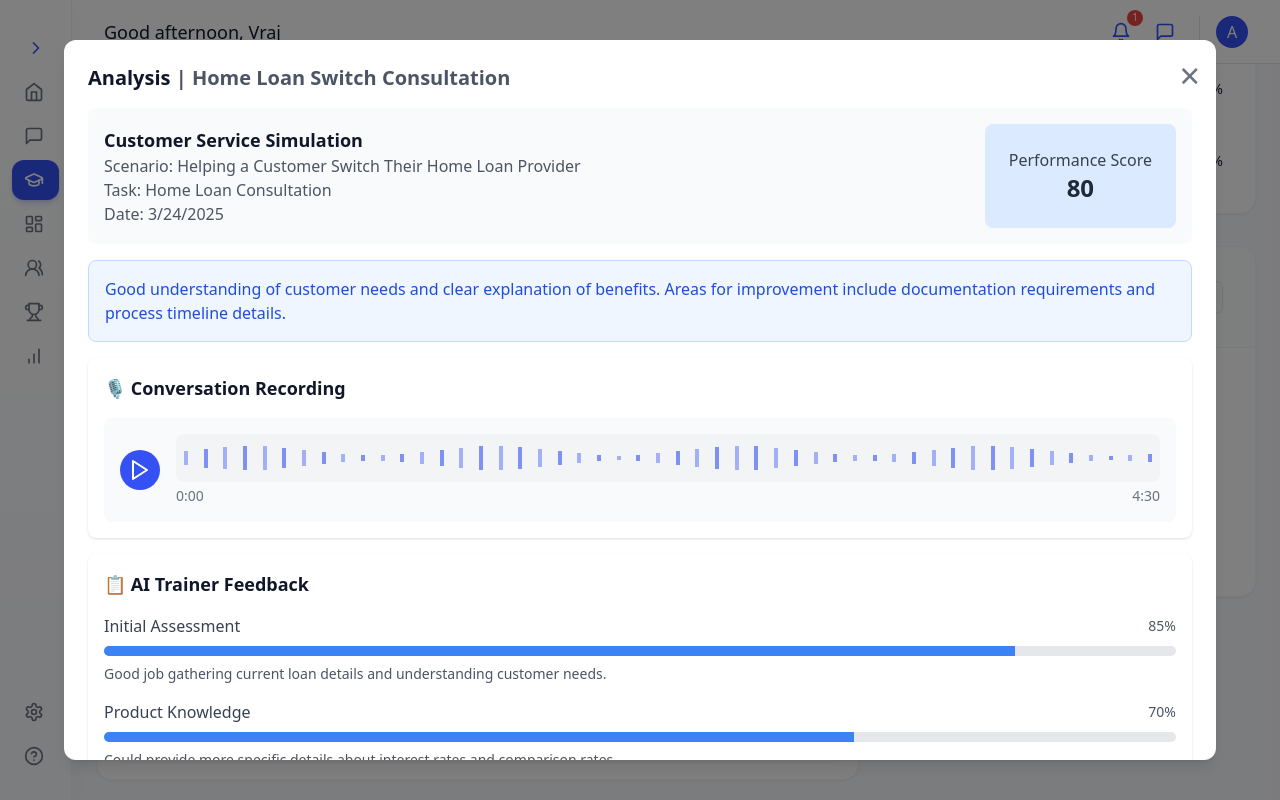
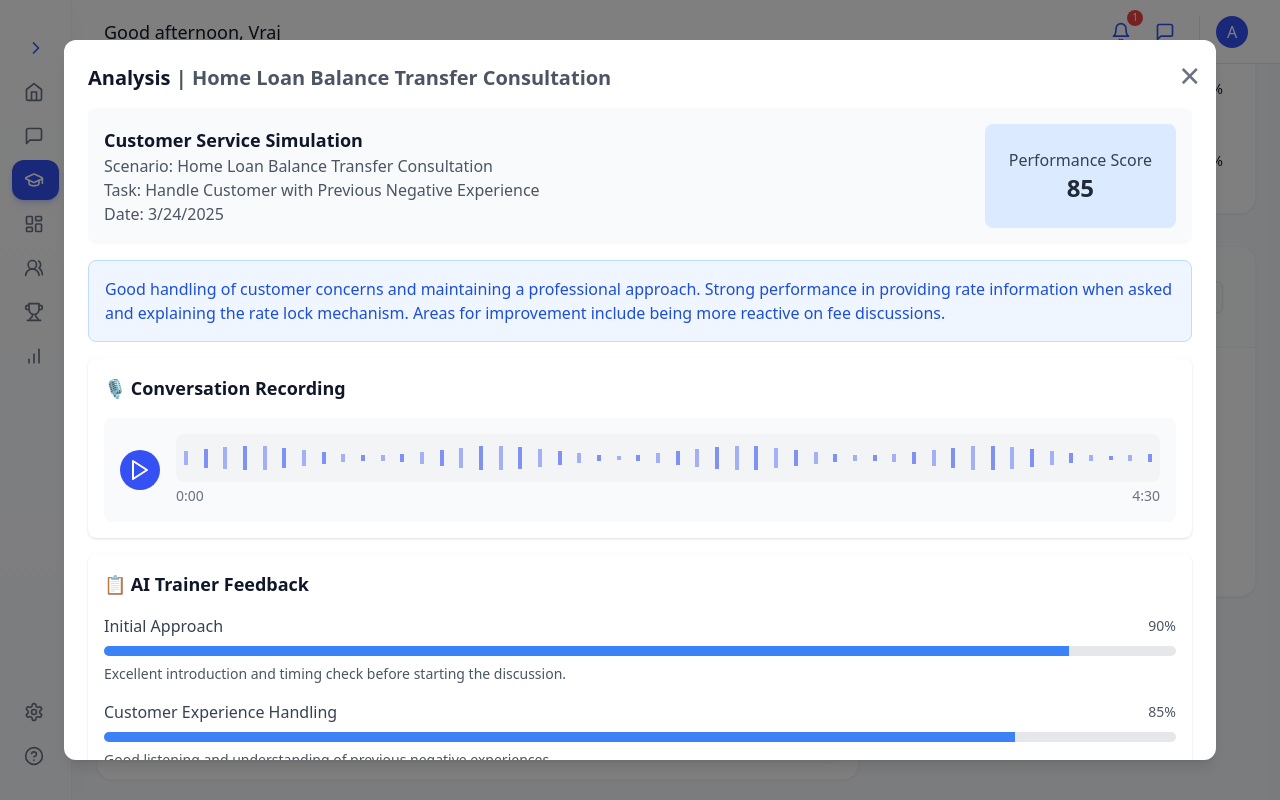
Before and after one commit to astrico-ai/product-ui, a React (Vite) app: page /training in a window 1280 px wide. Both pictures are taken after a click on the button 1203 px from the left and 1021 px from the top of the page. Shown: the part 621-1421 px from the top of the page. Built offline with nearby package versions, Linux system fonts and the light colour scheme.

Commit message:
Added Report Changes to ABC Training

```diff
--- a/src/components/TrainingReportModal.jsx
+++ b/src/components/TrainingReportModal.jsx
@@ -17,26 +17,26 @@ export function TrainingReportModal({ isOpen, onClose, scenario }) {
 
         <div className="p-6">
           <div className="flex justify-between items-center">
-            <h2 className="text-xl font-semibold">Analysis <span className="text-gray-600">| Home Loan Switch Consultation</span></h2>
+            <h2 className="text-xl font-semibold">Analysis <span className="text-gray-600">| Home Loan Balance Transfer Consultation</span></h2>
           </div>
 
           <div className="mt-4 p-4 bg-gray-50 rounded-lg flex justify-between items-center">
             <div>
               <h3 className="text-lg font-bold">Customer Service Simulation</h3>
-              <p className="text-gray-600">Scenario: Helping a Customer Switch Their Home Loan Provider</p>
-              <p className="text-gray-600">Task: Home Loan Consultation</p>
+              <p className="text-gray-600">Scenario: Home Loan Balance Transfer Consultation</p>
+              <p className="text-gray-600">Task: Handle Customer with Previous Negative Experience</p>
               <p className="text-gray-600">Date: {new Date().toLocaleDateString()}</p>
             </div>
             <div className="p-6 bg-blue-100 rounded-lg text-center">
               <h4 className="text-gray-700 font-medium">Performance Score</h4>
-              <p className="text-2xl font-bold text-gray-800">80</p>
+              <p className="text-2xl font-bold text-gray-800">85</p>
             </div>
           </div>
 
           {/* Warning Box */}
           <div className="mt-4 p-4 bg-blue-50 border border-blue-200 rounded-lg">
             <p className="text-blue-700">
-              Good understanding of customer needs and clear explanation of benefits. Areas for improvement include documentation requirements and process timeline details.
+              Good handling of customer concerns and maintaining a professional approach. Strong performance in providing rate information when asked and explaining the rate lock mechanism. Areas for improvement include being more reactive on fee discussions.
             </p>
           </div>
 
@@ -81,11 +81,11 @@ export function TrainingReportModal({ isOpen, onClose, scenario }) {
               <h3 className="text-lg font-bold mb-4">📋 AI Trainer Feedback</h3>
               <div className="space-y-4">
                 {[
-                  { name: 'Initial Assessment', score: 85, color: 'bg-blue-500', tip: 'Good job gathering current loan details and understanding customer needs.' },
-                  { name: 'Product Knowledge', score: 70, color: 'bg-blue-500', tip: 'Could provide more specific details about interest rates and comparison rates.' },
-                  { name: 'Cost Benefit Analysis', score: 90, color: 'bg-blue-500', tip: 'Excellent breakdown of potential savings and switching costs.' },
-                  { name: 'Documentation Guide', score: 75, color: 'bg-blue-500', tip: 'Clear explanation of required documents, but missed mentioning income verification requirements.' },
-                  { name: 'Next Steps Clarity', score: 80, color: 'bg-blue-500', tip: 'Well-structured explanation of the application process and timeline.' }
+                  { name: 'Initial Approach', score: 90, color: 'bg-blue-500', tip: 'Excellent introduction and timing check before starting the discussion.' },
+                  { name: 'Customer Experience Handling', score: 85, color: 'bg-blue-500', tip: 'Good listening and understanding of previous negative experiences.' },
+                  { name: 'Rate Discussion', score: 95, color: 'bg-blue-500', tip: 'Excellent handling of rate inquiry - provided clear range and explained rate lock mechanism when asked.' },
+                  { name: 'Fee Transparency', score: 80, color: 'bg-blue-500', tip: 'Well handled - discussed fees only when specifically asked by the customer.' },
+                  { name: 'Process Explanation', score: 95, color: 'bg-blue-500', tip: 'Clear explanation of RM visit and documentation process when asked about next steps.' }
                 ].map((category) => (
                   <div key={category.name}>
                     <div className="flex justify-between items-center mb-2">
@@ -107,13 +107,13 @@ export function TrainingReportModal({ isOpen, onClose, scenario }) {
             {/* Soft Skills */}
             <div className="p-4 bg-white shadow rounded-lg">
               <h3 className="text-lg font-bold mb-4">💬 Soft Skills</h3>
-              <p className="text-gray-600 mb-4">A breakdown of how you handled the consultation</p>
+              <p className="text-gray-600 mb-4">Assessment of behavioral traits during consultation</p>
               <div className="grid grid-cols-2 gap-4">
                 {[
-                  { name: 'Financial Empathy', passed: true, feedback: 'Showed understanding of customer\'s financial situation and concerns.' },
-                  { name: 'Product Clarity', passed: true, feedback: 'Clear explanation of loan features and benefits.' },
-                  { name: 'Risk Communication', passed: true, feedback: 'Well-explained potential risks and considerations.' },
-                  { name: 'Process Guidance', passed: false, feedback: 'Could improve on explaining the step-by-step switching process.' }
+                  { name: 'Professional Demeanor', passed: true, feedback: 'Maintained polite and professional approach throughout the conversation.' },
+                  { name: 'Appropriate Empathy', passed: true, feedback: 'Showed right amount of sympathy without overdoing it.' },
+                  { name: 'Reactive Approach', passed: false, feedback: 'Occasionally provided information before customer specifically asked.' },
+                  { name: 'Process Clarity', passed: true, feedback: 'Clear explanation of next steps and RM visit when asked.' }
                 ].map((skill) => (
                   <div key={skill.name} className="p-4 bg-gray-50 rounded-lg">
                     <div className="flex items-center gap-2 mb-2">
--- a/src/pages/Training.jsx
+++ b/src/pages/Training.jsx
@@ -57,8 +57,8 @@ const completedScenarios = [
   {
     id: 101,
     title: "Switching Home Loan Provider",
-    completedDate: "2025-06-19",
-    score: 80,
+    completedDate: "2025-07-11",
+    score: 85,
   },
   {
     id: 102,
@@ -117,7 +117,7 @@ const employeeFeedbacks = [
     name: "Rahul Sharma",
     role: "Customer Service Representative",
     completedScenarios: [
-      { id: 101, title: "Switching Home Loan Provider", date: "2025-06-19" }
+      { id: 101, title: "Switching Home Loan Provider", date: "2025-07-11" }
     ]
   },
   {
```
